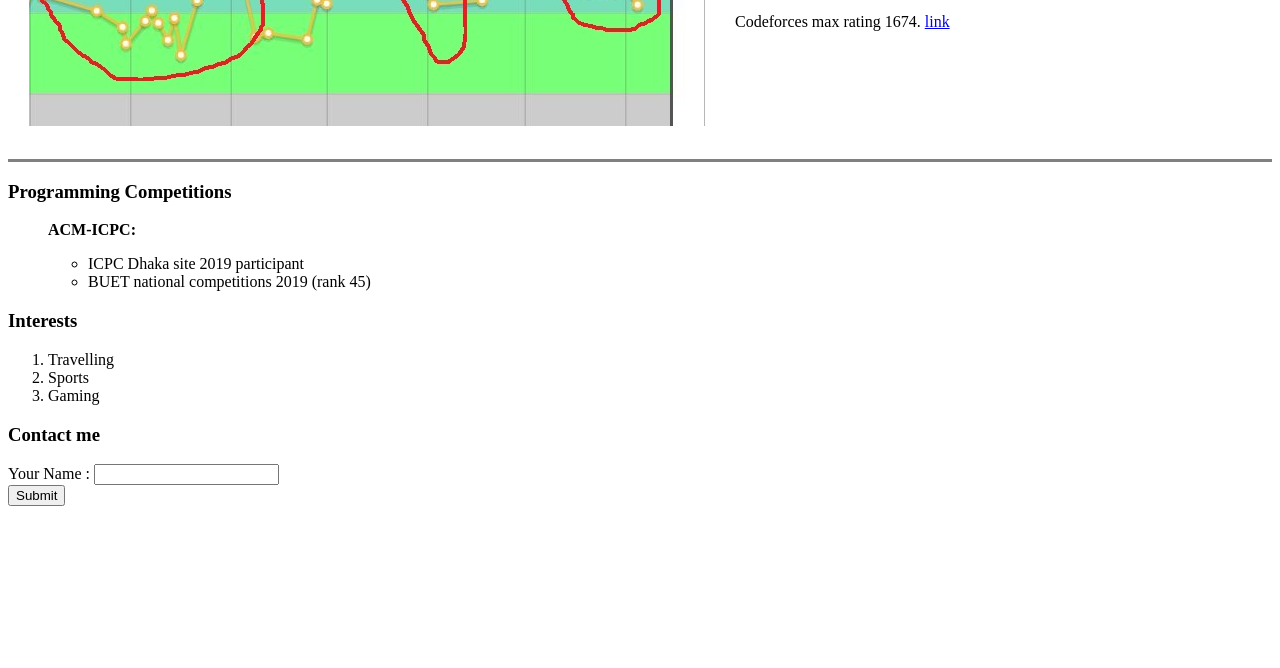
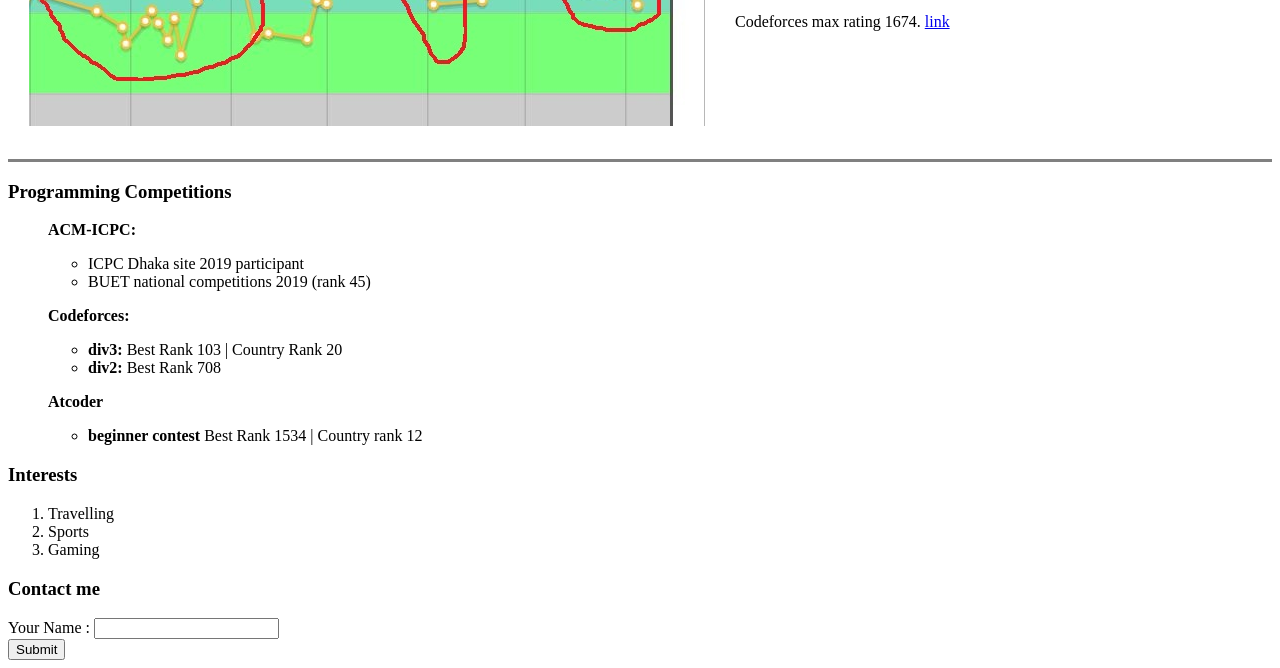
Before and after one commit to sshahriar/cv, a plain HTML site: page index.html in a window 1280 px wide. Shown: the part 212-880 px from the top of the page. Before the commit the page ends 800 px from the top, so only its background shows below. Drawn offline with Linux system fonts and the light colour scheme; files whose address does not match are found by name.

Commit message:
Update index.html

```diff
--- a/index.html
+++ b/index.html
@@ -29,12 +29,29 @@
 
     <h3> Programming Competitions </h3>
     <ul>
-        <p >  <strong>  ACM-ICPC:  </strong>
-            <ul>
-                <li>ICPC Dhaka site 2019  participant </li>
-                <li>BUET national competitions 2019 (rank 45) </li>
-            </ul>
+      <p >  <strong>  ACM-ICPC:  </strong>
+        <ul>
+            <li>ICPC Dhaka site 2019  participant </li>
+            <li>BUET national competitions 2019 (rank 45) </li>
+        </ul>
+      </p>
+
+      <p >  <strong>  Codeforces:  </strong>
+      <ul>
+        <li> <strong>div3:</strong>  Best Rank 103 | Country Rank 20    </li>
+        <li> <strong>div2:</strong>  Best Rank 708   </li>
+
+        </ul>
+      </p>
+
+      <p >  <strong>  Atcoder  </strong>
+        <ul>
+          <li> <strong>beginner contest </strong>  Best Rank 1534 | Country rank 12   </li>
+
+          </ul>
         </p>
+
+
 
     </ul>
 
```
